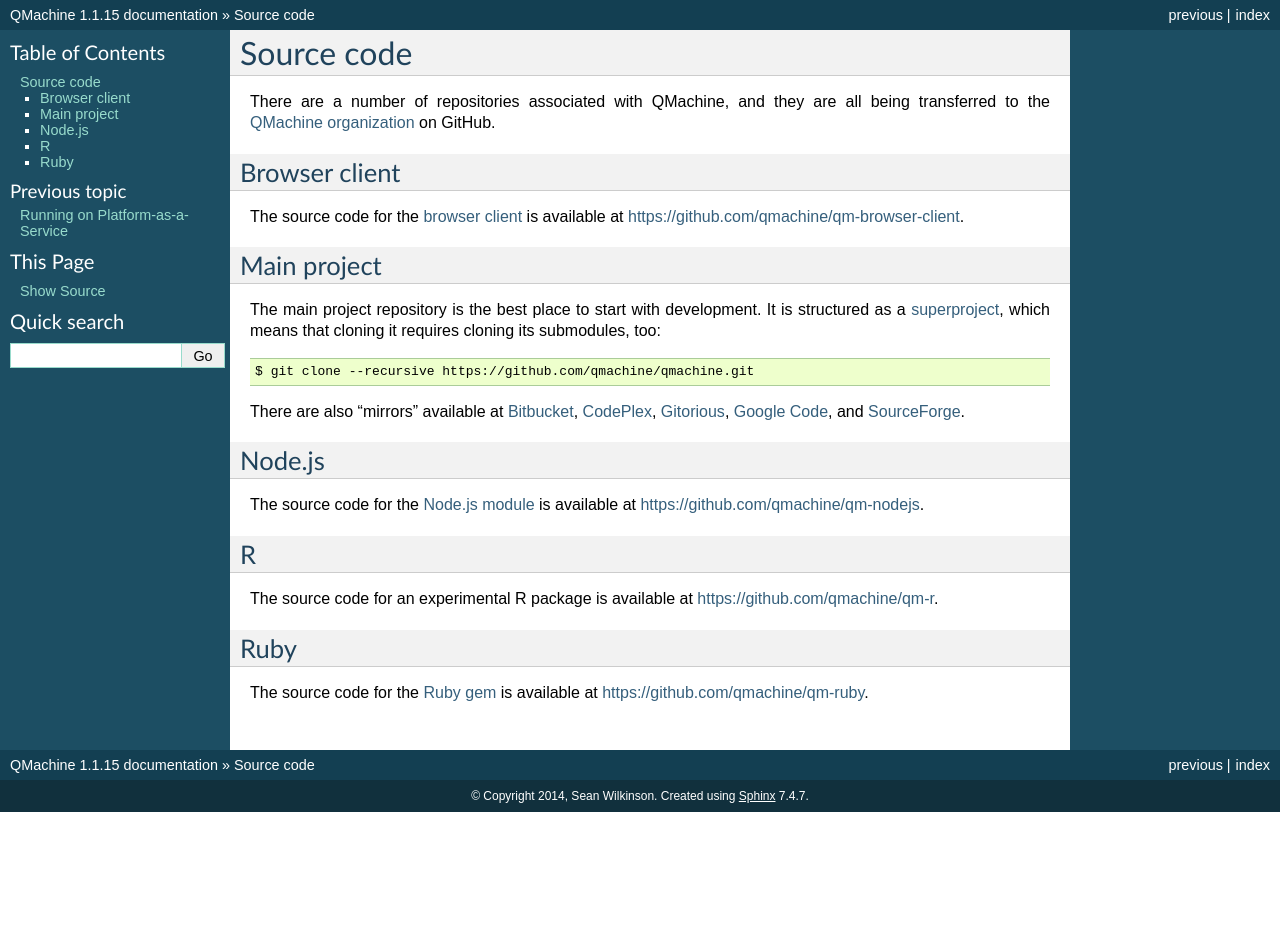
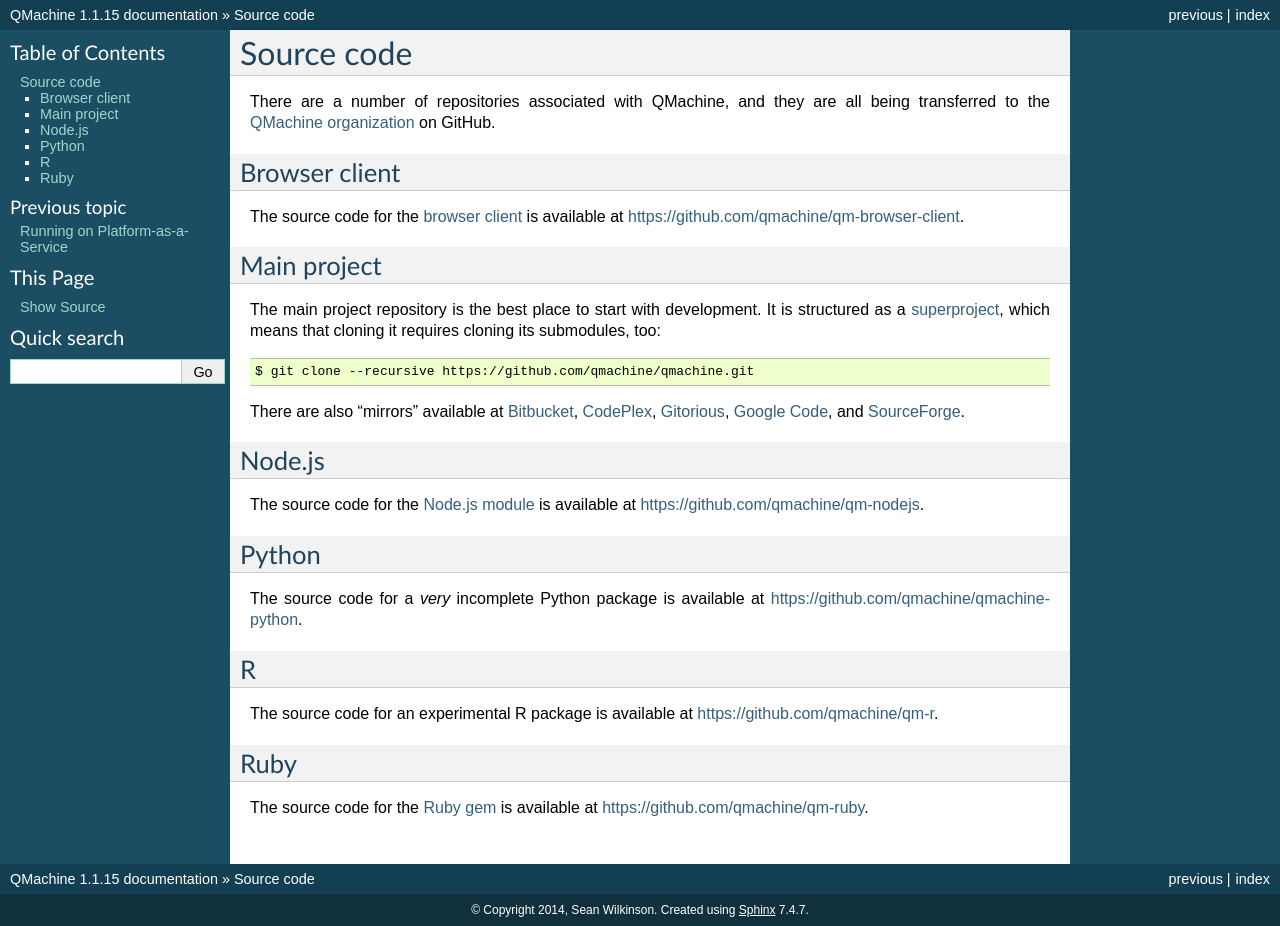
Before and after one commit to qmachine/qmachine, a Sphinx documentation site: the page built from docs/source-code.rst, in a window 1280 px wide. Built offline with Sphinx 7.4.7, drawn with Linux system fonts in a browser that asks for light colours; before the commit the page ends 900 px from its top, so only the background shows below that.

Commit message:
Linked to Python package from docs even though it is very incomplete

```diff
--- a/docs/source-code.rst
+++ b/docs/source-code.rst
@@ -34,6 +34,13 @@ The source code for the :doc:`Node.js module <nodejs>` is available at
 https://github.com/qmachine/qm-nodejs.
 
 
+Python
+------
+
+The source code for a *very* incomplete Python package is available at
+https://github.com/qmachine/qmachine-python.
+
+
 R
 --
 
```
